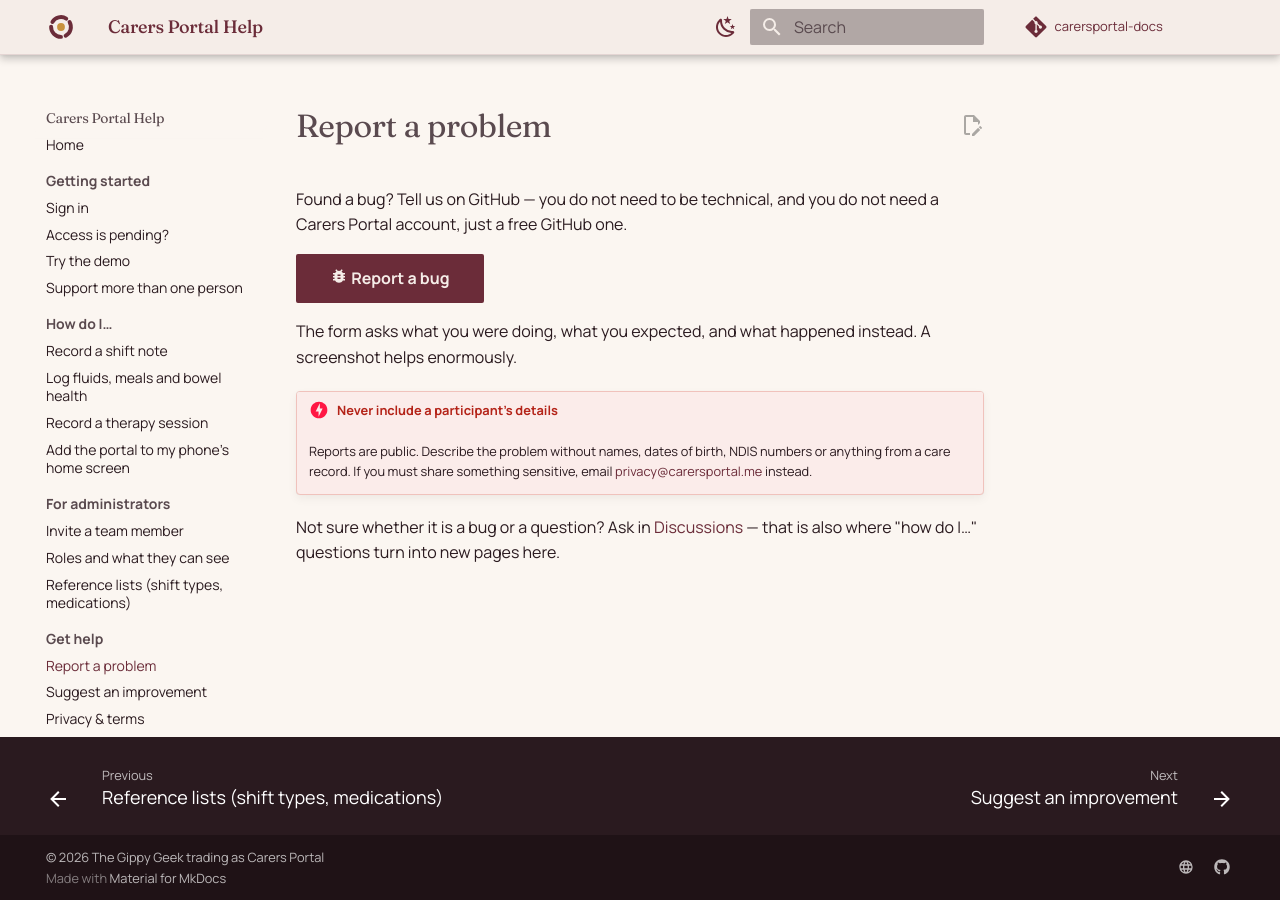
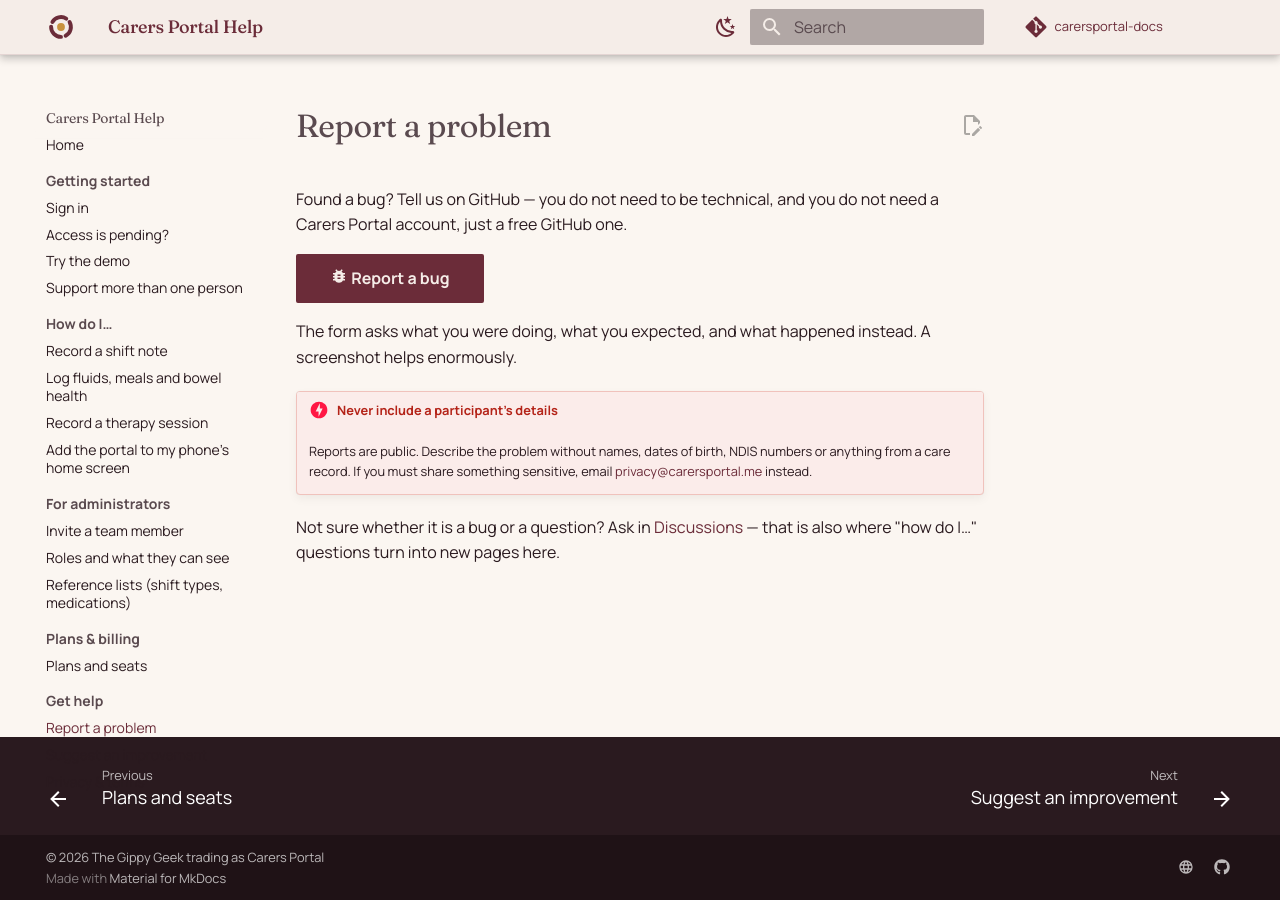
Before and after one commit to thegippygeek/carersportal-docs, an MkDocs documentation site: the page built from docs/support/report-a-problem.md, in a window 1280 px wide. Built offline with MkDocs 1.6.1 and Material for MkDocs 9.7.7, drawn with Linux system fonts in a browser that asks for light colours; comment, search, counter and statistics services are not loaded.

Commit message:
docs(100-03): Plans and seats page and no-amounts guard
- add Plans & billing nav section with the Plans and seats page
- add scripts/check-no-amounts.sh (with --self-test) so no price is published

Co-Authored-By: Claude Sonnet 5.5 <noreply@anthropic.com>
Claude-Session: https://claude.ai/code/session_013uzqr9LmpCAXh5KjRMHPEy

```diff
--- a/mkdocs.yml
+++ b/mkdocs.yml
@@ -62,6 +62,8 @@ nav:
       - Invite a team member: admin/invite.md
       - Roles and what they can see: admin/roles.md
       - Reference lists (shift types, medications): admin/reference-data.md
+  - Plans & billing:
+      - Plans and seats: billing/plans-and-seats.md
   - Get help:
       - Report a problem: support/report-a-problem.md
       - Suggest an improvement: support/suggest.md
```
Also changed, not shown: docs/billing/plans-and-seats.md (added, +25 -0 lines), 1 other file.
